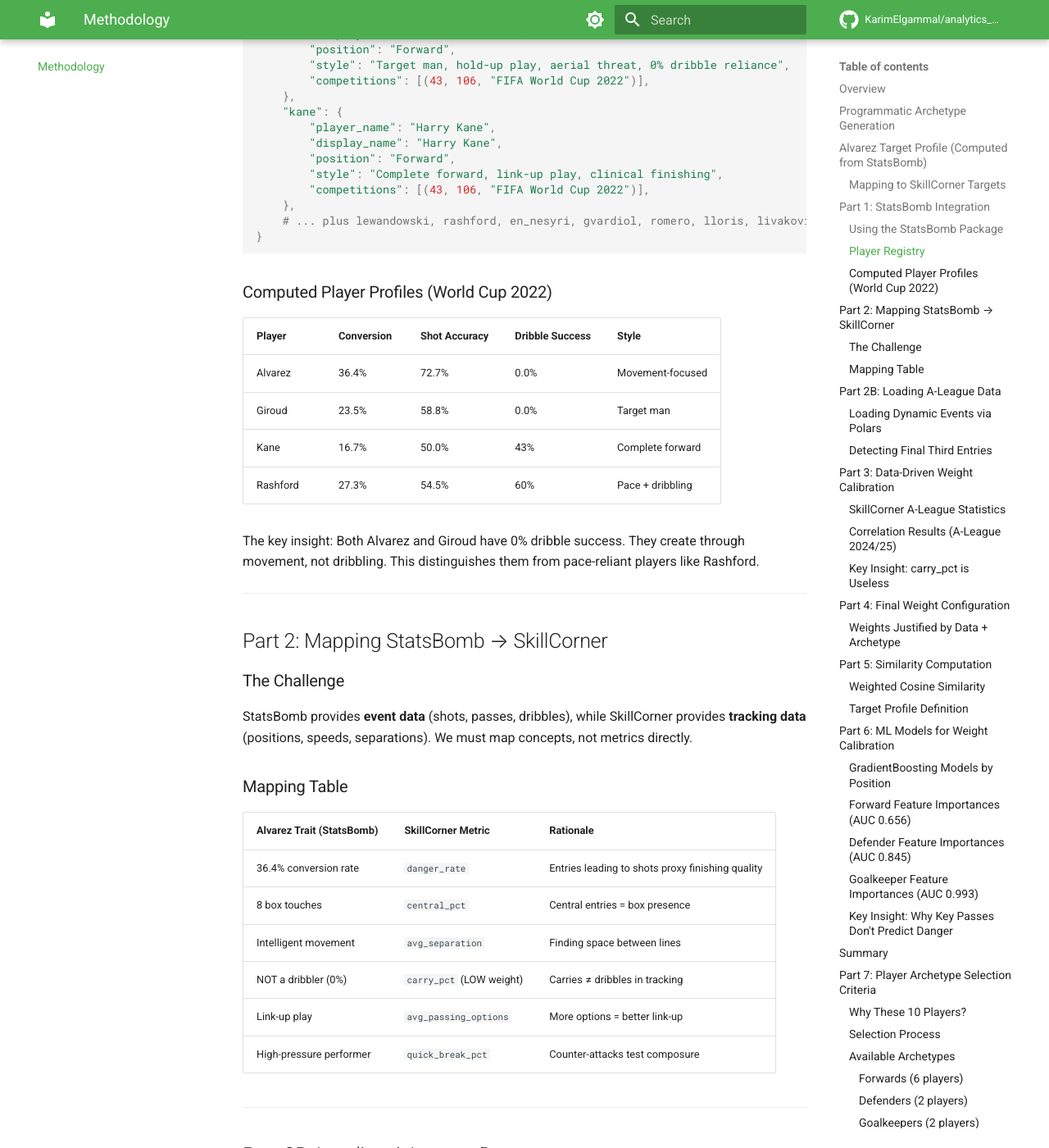
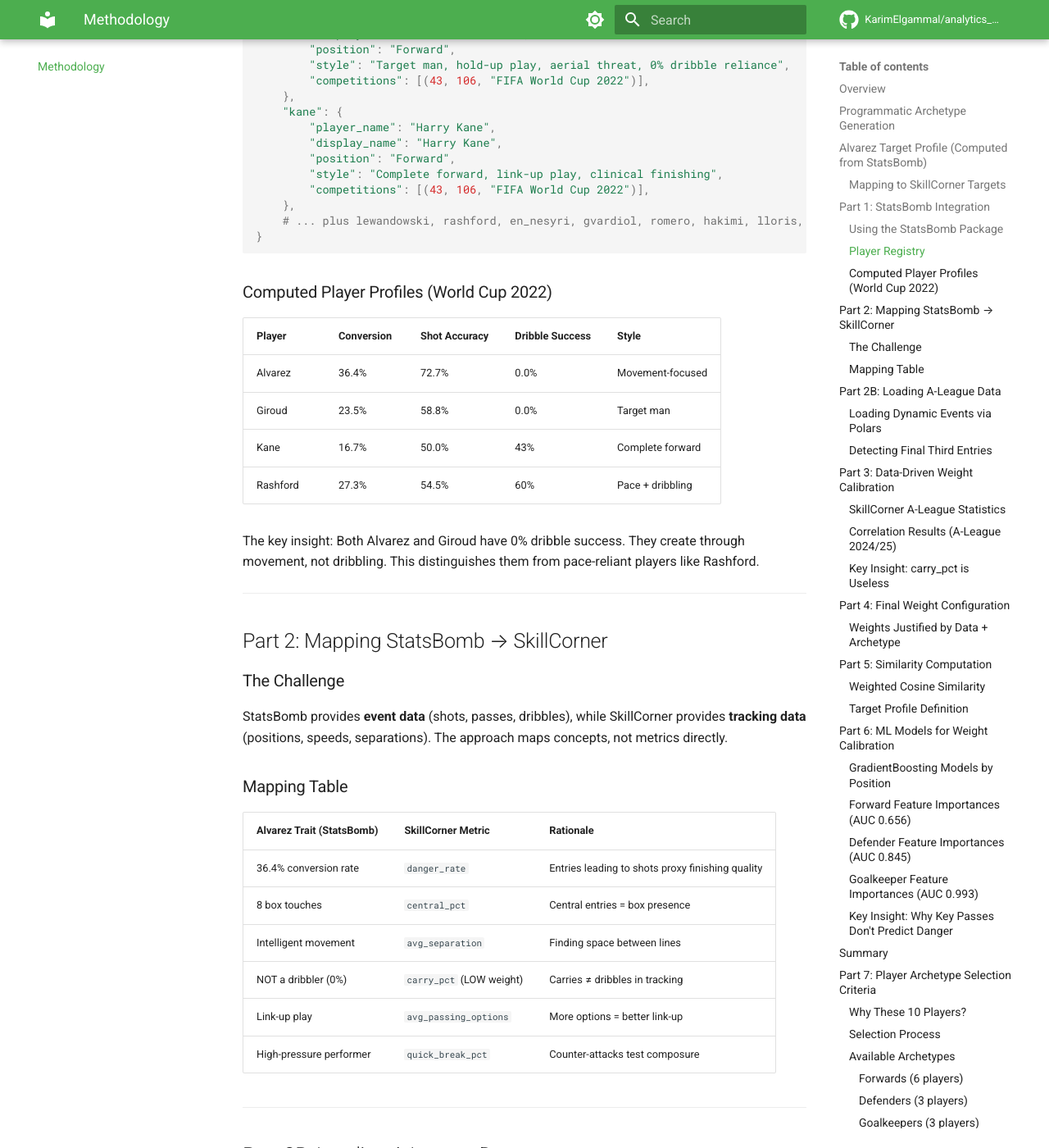
Before and after one commit to KarimElgammal/analytics_cup_research, an MkDocs documentation site: the page built from docs/methodology.md, in a window 1280 px wide and 1400 px high, scrolled down 2880 px. Shown: the whole window at 82% size. Built offline with MkDocs 1.6.1 and Material for MkDocs 9.7.7, drawn with Linux system fonts in a browser that asks for light colours; comment, search, counter and statistics services are not loaded; some of the changed text lies outside the part shown.

Commit message:
Fix methodology: add Hakimi/Bounou, fix player counts, We->I

````diff
--- a/docs/methodology.md
+++ b/docs/methodology.md
@@ -124,7 +124,7 @@
         "style": "Complete forward, link-up play, clinical finishing",
         "competitions": [(43, 106, "FIFA World Cup 2022")],
     },
-    # ... plus lewandowski, rashford, en_nesyri, gvardiol, romero, lloris, livakovic
+    # ... plus lewandowski, rashford, en_nesyri, gvardiol, romero, hakimi, lloris, livakovic, bounou
 }
 ```
 
@@ -145,7 +145,7 @@
 
 ### The Challenge
 
-StatsBomb provides **event data** (shots, passes, dribbles), while SkillCorner provides **tracking data** (positions, speeds, separations). We must map concepts, not metrics directly.
+StatsBomb provides **event data** (shots, passes, dribbles), while SkillCorner provides **tracking data** (positions, speeds, separations). The approach maps concepts, not metrics directly.
 
 ### Mapping Table
 
@@ -387,7 +387,7 @@
 - **StatsBomb**: Measures EXECUTION - did this pass create a chance?
 - **SkillCorner**: Measures POTENTIAL - how many teammates ahead?
 
-Alvarez's key pass ability is about **decision-making and execution**, which tracking data can't directly capture. We compensate by weighting `danger_rate` higher (18%) - entries leading to shots is the closest proxy.
+Alvarez's key pass ability is about **decision-making and execution**, which tracking data can't directly capture. I compensate by weighting `danger_rate` higher (18%) - entries leading to shots is the closest proxy.
 
 ---
 
@@ -439,19 +439,21 @@
 | **Rashford** | ENG | 11 | 3 | 27.3% | 60% | Pace, direct dribbling, wide threat |
 | **En-Nesyri** | MAR | 11 | 2 | 18.2% | 67% | Physical forward, aerial presence |
 
-#### Defenders (2 players)
+#### Defenders (3 players)
 
 | Player | Country | Passes | Pass% | Clearances | Interceptions | Style |
 |--------|---------|--------|-------|------------|---------------|-------|
 | **Gvardiol** | CRO | 510 | 91% | 43 | 14 | Ball-playing CB, progressive carrier |
 | **Romero** | ARG | 372 | 89% | 26 | 9 | Aggressive CB, strong tackler |
+| **Hakimi** | MAR | 285 | 87% | 12 | 7 | Attacking wing-back, pace and power |
 
-#### Goalkeepers (2 players)
+#### Goalkeepers (3 players)
 
 | Player | Country | Matches | Saves | Style |
 |--------|---------|---------|-------|-------|
 | **Lloris** | FRA | 6 | 94 | Experienced captain, commanding presence |
 | **Livakovic** | CRO | 7 | 103 | Penalty hero, high volume saves |
+| **Bounou** | MAR | 7 | 89 | Long distribution specialist, penalty hero |
 
 ### Why Not Messi/Mbappe?
 
````
